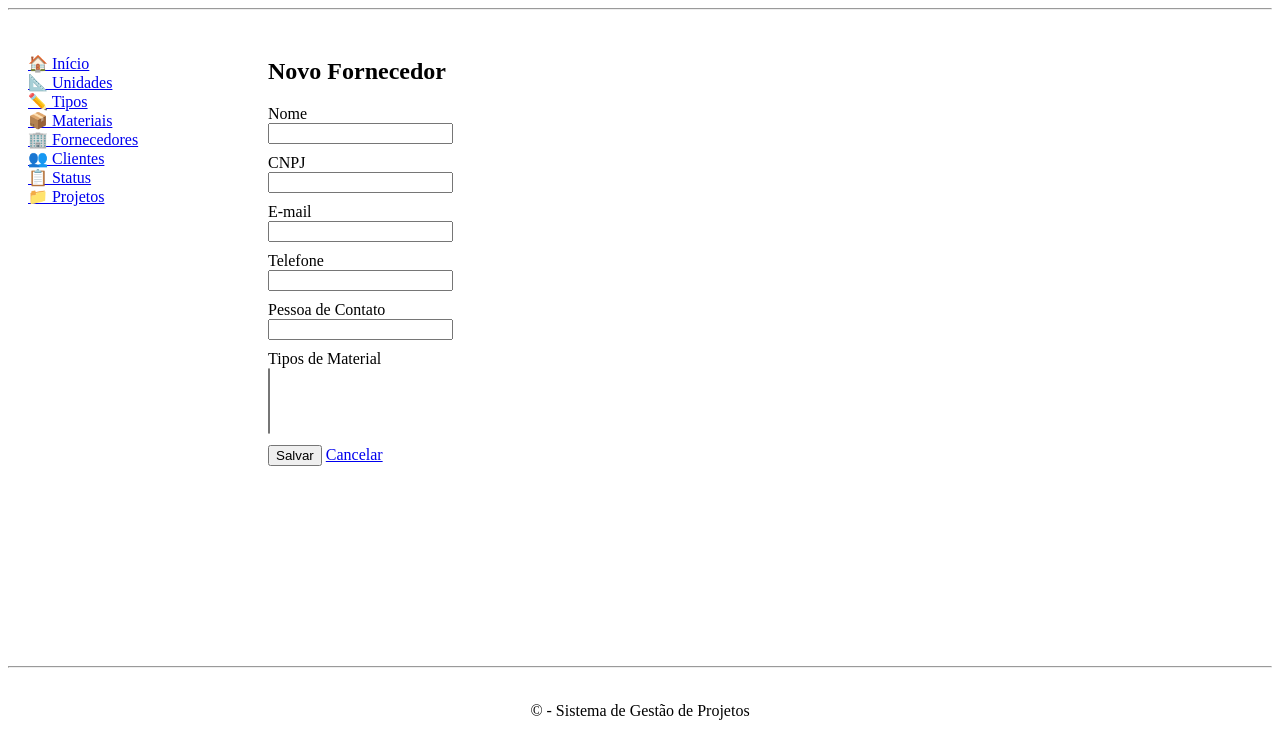
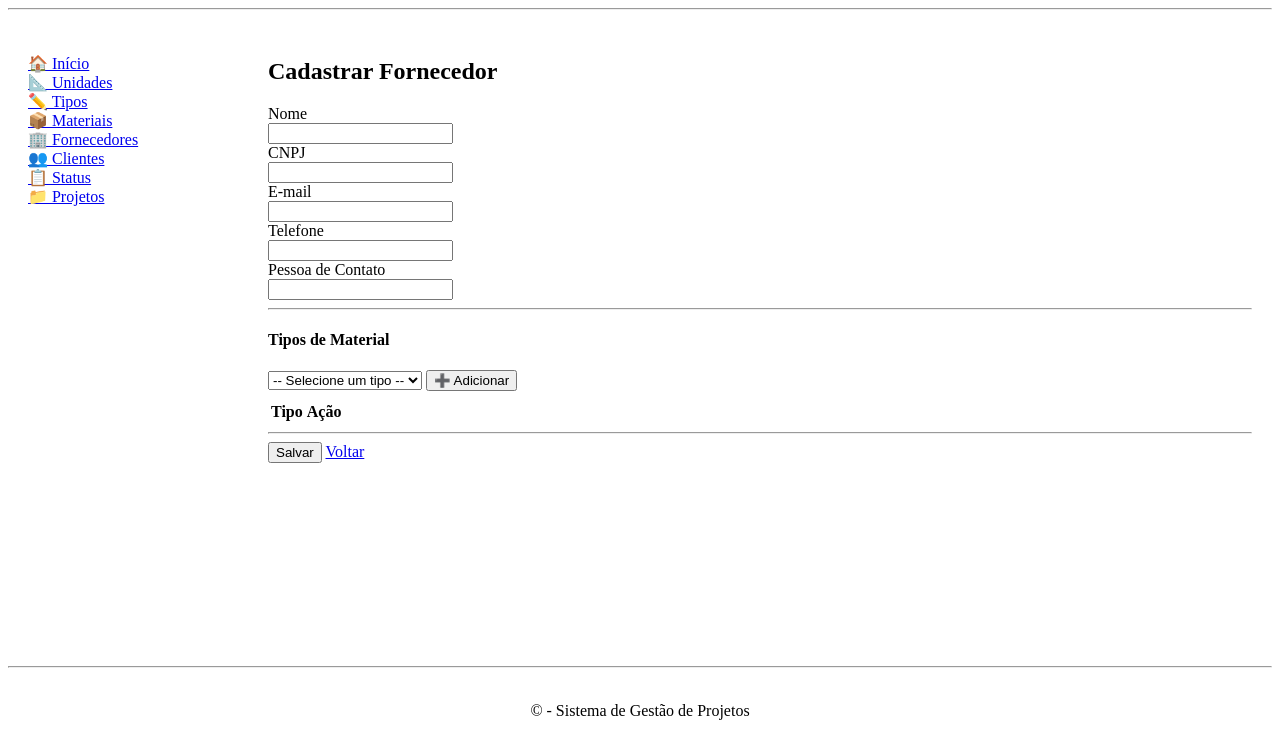
Before and after one commit to rcmcv/gestao-projetos, a Flask app: page /fornecedores/novo in a window 1280 px wide. Shown: the part 108-862 px from the top of the page. Run offline with Flask 3, Linux system fonts and the light colour scheme; data that the repository does not hold is empty.

Commit message:
Refatora cadastro de fornecedores com seleção dinâmica de tipos via dropdown e tabela interativa

```diff
--- a/app/forms/fornecedor_form.py
+++ b/app/forms/fornecedor_form.py
@@ -13,6 +13,6 @@ class FornecedorForm(FlaskForm):
     contato = StringField('Pessoa de Contato', validators=[Length(max=100)])
 
     # ✅ Permite selecionar múltiplos tipos de material
-    tipos = SelectMultipleField('Tipos de Material', coerce=int, validators=[DataRequired()])
+    # tipos = SelectMultipleField('Tipos de Material', coerce=int, validators=[DataRequired()])
 
     submit = SubmitField('Salvar')
--- a/app/routes/fornecedores_routes.py
+++ b/app/routes/fornecedores_routes.py
@@ -16,47 +16,48 @@ def listar_fornecedores():
 @web.route('/fornecedores/novo', methods=['GET', 'POST'])
 def novo_fornecedor():
     form = FornecedorForm()
-    form.tipos.choices = [(t.id, t.nome) for t in TipoMaterial.query.order_by('nome')]
+    tipos = TipoMaterial.query.order_by('nome').all()
 
     if form.validate_on_submit():
+        tipos_ids = request.form.get('tipos', '')
+        ids = [int(i) for i in tipos_ids.split(',') if i.isdigit()]
         fornecedor = Fornecedor(
             nome=form.nome.data.strip(),
             cnpj=form.cnpj.data.strip(),
             email=form.email.data.strip(),
             telefone=form.telefone.data.strip(),
             contato=form.contato.data.strip(),
-            tipos=TipoMaterial.query.filter(TipoMaterial.id.in_(form.tipos.data)).all()
+            tipos=TipoMaterial.query.filter(TipoMaterial.id.in_(ids)).all()
         )
         db.session.add(fornecedor)
         db.session.commit()
         flash("Fornecedor cadastrado com sucesso!", "success")
         return redirect(url_for('web.listar_fornecedores'))
 
-    return render_template('fornecedores/form_fornecedor.html', form=form, fornecedor=None)
+    return render_template('fornecedores/form_fornecedor.html', form=form, titulo="Cadastrar Fornecedor", tipos=tipos)
 
 # ✅ Editar fornecedor
 @web.route('/fornecedores/<int:id>/editar', methods=['GET', 'POST'])
 def editar_fornecedor(id):
     fornecedor = Fornecedor.query.get_or_404(id)
     form = FornecedorForm(obj=fornecedor)
-    form.tipos.choices = [(t.id, t.nome) for t in TipoMaterial.query.order_by('nome')]
-
-    if request.method == 'GET':
-        form.tipos.data = [t.id for t in fornecedor.tipos]
+    tipos = TipoMaterial.query.order_by('nome').all()
 
     if form.validate_on_submit():
+        tipos_ids = request.form.get('tipos', '')
+        ids = [int(i) for i in tipos_ids.split(',') if i.isdigit()]
         fornecedor.nome = form.nome.data.strip()
         fornecedor.cnpj = form.cnpj.data.strip()
         fornecedor.email = form.email.data.strip()
         fornecedor.telefone = form.telefone.data.strip()
         fornecedor.contato = form.contato.data.strip()
-        fornecedor.tipos = TipoMaterial.query.filter(TipoMaterial.id.in_(form.tipos.data)).all()
+        fornecedor.tipos = TipoMaterial.query.filter(TipoMaterial.id.in_(ids)).all()
 
         db.session.commit()
         flash("Fornecedor atualizado com sucesso!", "success")
         return redirect(url_for('web.listar_fornecedores'))
 
-    return render_template('fornecedores/form_fornecedor.html', form=form, fornecedor=fornecedor)
+    return render_template('fornecedores/form_fornecedor.html', form=form, fornecedor=fornecedor, titulo="Editar Fornecedor", tipos=tipos)
 
 # ✅ Excluir fornecedor
 @web.route('/fornecedores/<int:id>/excluir', methods=['POST'])
--- a/app/templates/fornecedores/form_fornecedor.html
+++ b/app/templates/fornecedores/form_fornecedor.html
@@ -2,12 +2,13 @@
 {% extends 'base.html' %}
 
 {% block conteudo %}
-<h2>{{ 'Editar' if fornecedor else 'Novo' }} Fornecedor</h2>
+<h2>{{ titulo }}</h2>
 
 <form method="POST">
     {{ form.hidden_tag() }}
 
-    <div style="margin-bottom: 10px;">
+    <!-- Campo Nome -->
+    <div class="form-group">
         {{ form.nome.label }}<br>
         {{ form.nome(class="form-control") }}
         {% for erro in form.nome.errors %}
@@ -15,7 +16,8 @@
         {% endfor %}
     </div>
 
-    <div style="margin-bottom: 10px;">
+    <!-- Campo CNPJ -->
+    <div class="form-group">
         {{ form.cnpj.label }}<br>
         {{ form.cnpj(class="form-control") }}
         {% for erro in form.cnpj.errors %}
@@ -23,32 +25,103 @@
         {% endfor %}
     </div>
 
-    <div style="margin-bottom: 10px;">
+    <!-- Campo Email -->
+    <div class="form-group">
         {{ form.email.label }}<br>
         {{ form.email(class="form-control") }}
-    </div>
-
-    <div style="margin-bottom: 10px;">
-        {{ form.telefone.label }}<br>
-        {{ form.telefone(class="form-control") }}
-    </div>
-
-    <div style="margin-bottom: 10px;">
-        {{ form.contato.label }}<br>
-        {{ form.contato(class="form-control") }}
-    </div>
-
-    <div style="margin-bottom: 10px;">
-        {{ form.tipos.label }}<br>
-        {{ form.tipos(class="form-control", multiple=True) }}
-        {% for erro in form.tipos.errors %}
+        {% for erro in form.email.errors %}
             <small class="text-danger">{{ erro }}</small>
         {% endfor %}
     </div>
 
-    <div>
-        {{ form.submit(class="btn btn-primary") }}
-        <a href="{{ url_for('web.listar_fornecedores') }}" class="btn btn-secondary">Cancelar</a>
+    <!-- Campo Telefone -->
+    <div class="form-group">
+        {{ form.telefone.label }}<br>
+        {{ form.telefone(class="form-control") }}
+        {% for erro in form.telefone.errors %}
+            <small class="text-danger">{{ erro }}</small>
+        {% endfor %}
     </div>
+
+    <!-- Campo Contato -->
+    <div class="form-group">
+        {{ form.contato.label }}<br>
+        {{ form.contato(class="form-control") }}
+        {% for erro in form.contato.errors %}
+            <small class="text-danger">{{ erro }}</small>
+        {% endfor %}
+    </div>
+
+    <hr>
+
+    <!-- Tipos de Material -->
+    <h4>Tipos de Material</h4>
+    <select id="tipo_select" class="form-control" style="max-width: 400px; margin-bottom: 10px;">
+        <option value="">-- Selecione um tipo --</option>
+        {% for tipo in tipos %}
+            <option value="{{ tipo.id }}">{{ tipo.nome }}</option>
+        {% endfor %}
+    </select>
+    <button type="button" class="btn btn-secondary" onclick="adicionarTipo()">➕ Adicionar</button>
+    <input type="hidden" name="tipos" id="tipos_ids">
+    <table class="table table-bordered mt-3" id="tabela_tipos">
+        <thead>
+            <tr><th>Tipo</th><th>Ação</th></tr>
+        </thead>
+        <tbody></tbody>
+    </table>
+
+    <hr>
+    {{ form.submit(class="btn btn-primary") }}
+    <a href="{{ url_for('web.listar_fornecedores') }}" class="btn btn-secondary">Voltar</a>
 </form>
+
+<script>
+let tiposSelecionados = []
+function adicionarTipo() {
+    const select = document.getElementById('tipo_select');
+    const tipoId = select.value;
+    const tipoNome = select.options[select.selectedIndex].text;
+    if (!tipoId) return;
+    if (tiposSelecionados.some(t => t.id === tipoId)) {
+        alert('Tipo já adicionado!');
+        return;
+    }
+    tiposSelecionados.push({ id: tipoId, nome: tipoNome });
+    atualizarCampoOculto();
+    renderizarTabela();
+    select.value = '';
+}
+function removerTipo(id) {
+    tiposSelecionados = tiposSelecionados.filter(t => t.id !== id);
+    atualizarCampoOculto();
+    renderizarTabela();
+}
+function atualizarCampoOculto() {
+    document.getElementById('tipos_ids').value = tiposSelecionados.map(t => t.id).join(',');
+}
+function renderizarTabela() {
+    const tbody = document.querySelector('#tabela_tipos tbody');
+    tbody.innerHTML = '';
+    tiposSelecionados.forEach(tipo => {
+        const linha = document.createElement('tr');
+        linha.innerHTML = `
+            <td>${tipo.nome}</td>
+            <td><button type="button" class="btn btn-danger btn-sm" onclick="removerTipo('${tipo.id}')">🗑️ Remover</button></td>
+        `;
+        tbody.appendChild(linha);
+    });
+}
+{% if fornecedor %}
+    {% for tipo in fornecedor.tipos %}
+        tiposSelecionados.push({ id: "{{ tipo.id }}", nome: "{{ tipo.nome }}" });
+    {% endfor %}
+    atualizarCampoOculto();
+    renderizarTabela();
+{% endif %}
+document.querySelector('form').addEventListener('submit', function () {
+    atualizarCampoOculto();
+});
+</script>
+
 {% endblock %}
```
